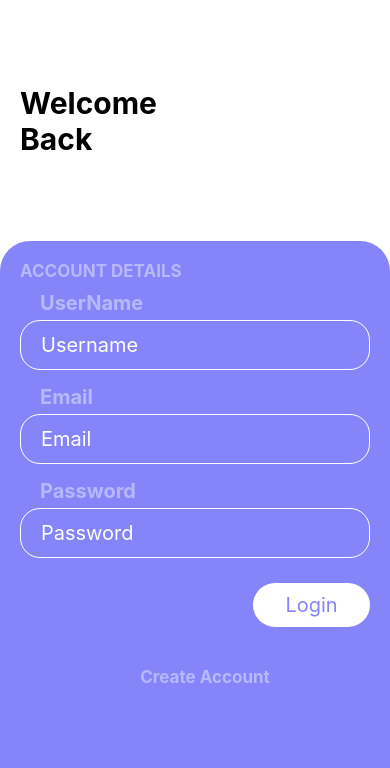
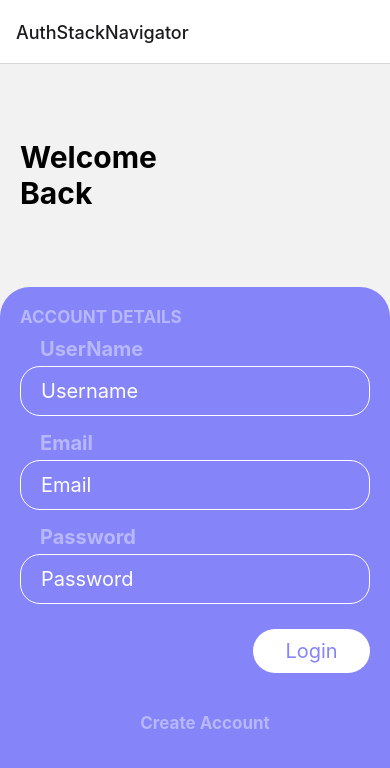
Before and after one commit to Titansingh/AwesomeProject, a React Native app: screen /AuthStackNavigator in a window 390 px wide. Shown: the top 768 px of the page. Built offline with nearby package versions, Linux system fonts and the light colour scheme.

Commit message:
stack made

```diff
--- a/App.tsx
+++ b/App.tsx
@@ -1,16 +1,18 @@
 import React from 'react';
-import {SafeAreaView, StyleSheet, Text} from 'react-native';
+import { NavigationContainer } from '@react-navigation/native';
 import {store} from './redux/store';
 import {Provider} from 'react-redux';
 import TodoUi from './screens/todoUi/todoUi';
 import HomeScreen from './screens/homeScreen/homeScreen';
 import PasswordScreen from './screens/passwordScreen/passwordScreen';
-import SignUpScreen from './screens/singnUpInScreen/signUpScreen';
-import SignInScreen from './screens/singnUpInScreen/signInScreen';
+
+import MainNavigator from './navigation/mainNavigator';
 function App() {
   return (
     <Provider store={store}>
-      <SignInScreen />
+      <NavigationContainer>
+      <MainNavigator  />
+      </NavigationContainer>
     </Provider>
   );
 }
--- /dev/null
+++ b/navigation/authStackNavigator.js
@@ -0,0 +1,15 @@
+import React from 'react';
+import {createNativeStackNavigator} from '@react-navigation/native-stack';
+import SignUpScreen from '../screens/singnUpInScreen/signUpScreen';
+import SignInScreen from '../screens/singnUpInScreen/signInScreen';
+
+const AuthStack = createNativeStackNavigator();
+
+export default function authStackNavigator() {
+  return (
+    <AuthStack.Navigator screenOptions={{headerShown: false}}>
+      <AuthStack.Screen name={'SignInScreen'} component={SignInScreen} />
+      <AuthStack.Screen name={'SignUpScreen'} component={SignUpScreen} />
+    </AuthStack.Navigator>
+  );
+}
--- /dev/null
+++ b/navigation/mainNavigator.js
@@ -0,0 +1,17 @@
+import {createNativeStackNavigator} from '@react-navigation/native-stack';
+
+import React from 'react';
+import AuthStackNavigator from './authStackNavigator';
+
+const MainStack = createNativeStackNavigator();
+
+export default function mainNavigator({navigation}) {
+  return (
+    <MainStack.Navigator>
+      <MainStack.Screen
+        name={'AuthStackNavigator'}
+        component={AuthStackNavigator}
+      />
+    </MainStack.Navigator>
+  );
+}
--- a/package.json
+++ b/package.json
@@ -10,11 +10,15 @@
     "test": "jest"
   },
   "dependencies": {
+    "@react-navigation/native": "^6.1.9",
+    "@react-navigation/native-stack": "^6.9.17",
     "@reduxjs/toolkit": "^1.9.5",
     "formik": "^2.4.5",
     "react": "18.2.0",
     "react-devtools": "^4.28.0",
     "react-native": "0.72.4",
+    "react-native-safe-area-context": "^4.7.4",
+    "react-native-screens": "^3.27.0",
     "react-redux": "^8.1.2",
     "yup": "^1.3.2"
   },
```
Also changed, not shown: 1 other file (tests, documents, lock files or other folders).
